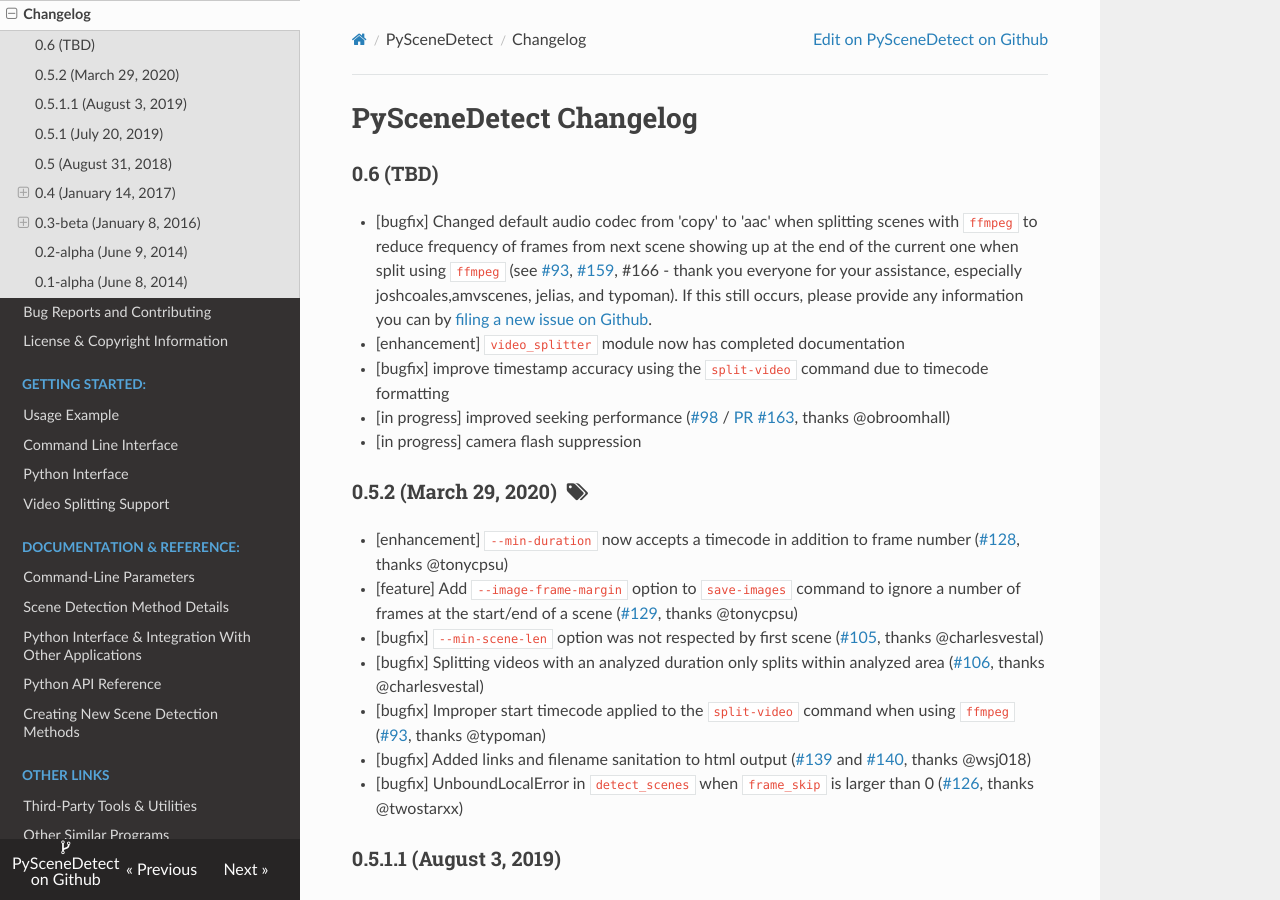
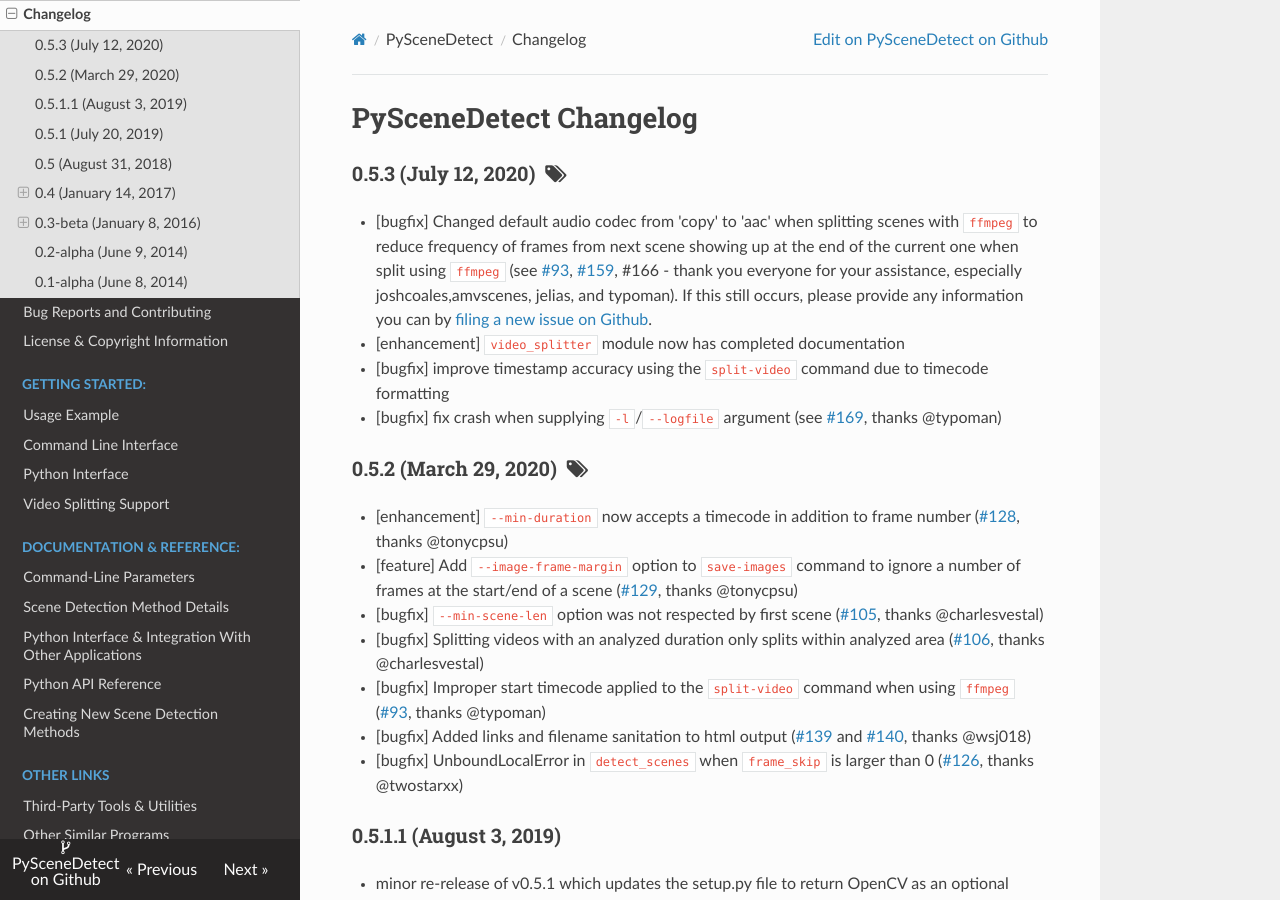
Before and after one commit to vovamushak/PySceneDetect, an MkDocs documentation site: the page built from docs/changelog.md, in a window 1280 px wide and 900 px high. Built offline with MkDocs 1.6.1, drawn with Linux system fonts in a browser that asks for light colours; nearby versions of some CDN libraries; old or Windows-style settings are respelled for this version of MkDocs.

```diff
--- a/docs/changelog.md
+++ b/docs/changelog.md
@@ -2,14 +2,14 @@
 PySceneDetect Changelog
 ==========================================================
 
-### 0.6 (TBD)
+
+### 0.5.3 (July 12, 2020) &nbsp;<span class="fa fa-tags"></span>
 
  * [bugfix] Changed default audio codec from 'copy' to 'aac' when splitting scenes with `ffmpeg` to reduce frequency of frames from next scene showing up at the end of the current one when split using `ffmpeg` (see [#93](https://github.com/Breakthrough/PySceneDetect/issues/93), [#159](https://github.com/Breakthrough/PySceneDetect/issues/159), #166 - thank you everyone for your assistance, especially joshcoales,amvscenes, jelias, and typoman). If this still occurs, please provide any information you can by [filing a new issue on Github](https://github.com/Breakthrough/PySceneDetect/issues/new/choose).
   * [enhancement] `video_splitter` module now has completed documentation
   * [bugfix] improve timestamp accuracy using the `split-video` command due to timecode formatting
+  * [bugfix] fix crash when supplying `-l`/`--logfile` argument (see [#169](https://github.com/Breakthrough/PySceneDetect/issues/169), thanks @typoman)
 
-  * [in progress] improved seeking performance ([#98](https://github.com/Breakthrough/PySceneDetect/issues/98) / [PR #163](https://github.com/Breakthrough/PySceneDetect/pull/163), thanks @obroomhall)
-  * [in progress] camera flash suppression
 
 ### 0.5.2 (March 29, 2020) &nbsp;<span class="fa fa-tags"></span>
 
--- a/scenedetect/__init__.py
+++ b/scenedetect/__init__.py
@@ -60,7 +60,7 @@ from scenedetect.__main__ import main
 # Used for module identification and when printing version & about info.
 # (scenedetect version and scenedetect about)
 
-__version__ = 'v0.6.dev0'
+__version__ = 'v0.5.3'
 
 # About & copyright message string shown for the 'about' CLI command (scenedetect about).
 
--- a/setup.py
+++ b/setup.py
@@ -58,7 +58,7 @@ def get_extra_requires():
 
 setup(
     name='scenedetect',
-    version='0.6.dev0',
+    version='0.5.3',
     description="A cross-platform, OpenCV-based video scene detection program and Python library. ",
     long_description=open('package-info.rst').read(),
     author='Brandon Castellano',
```
Also changed, not shown: README.md (+1 -1 lines), 1 other file.
